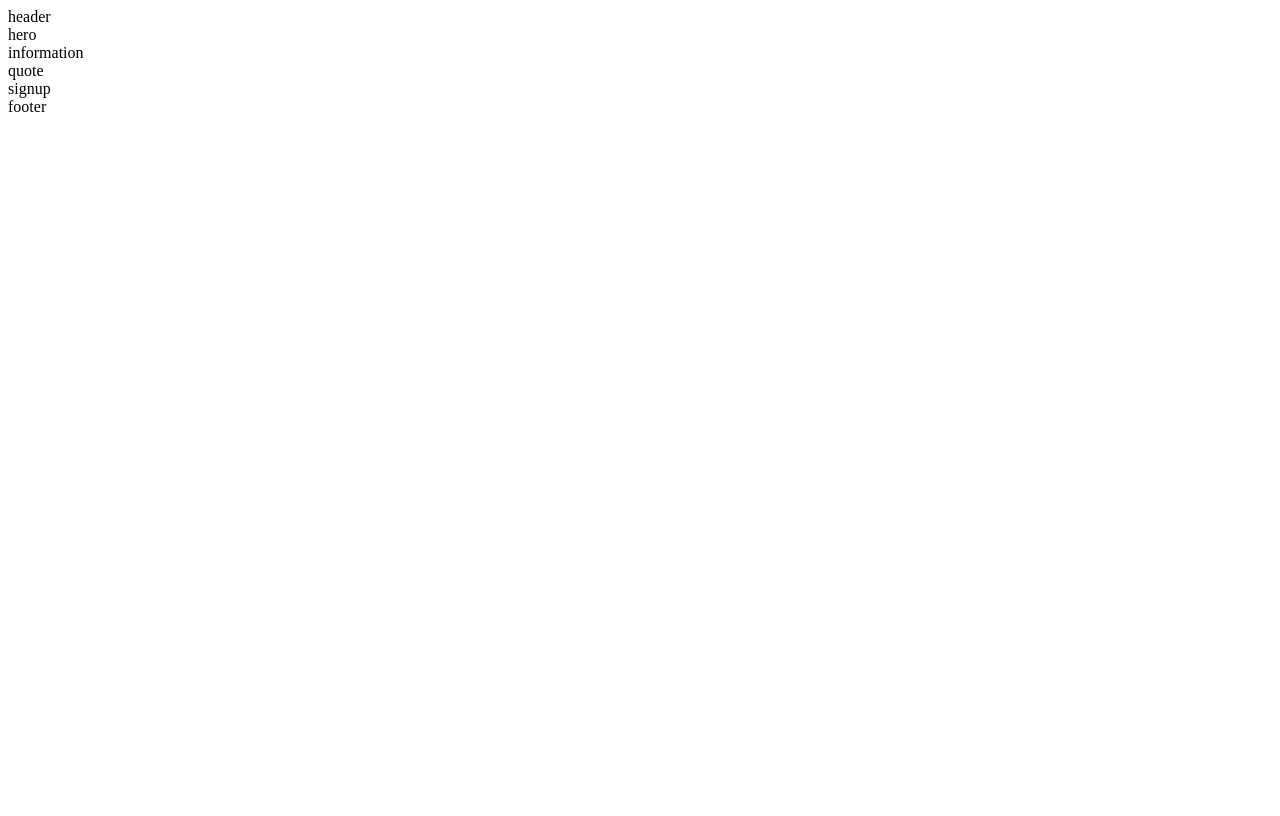
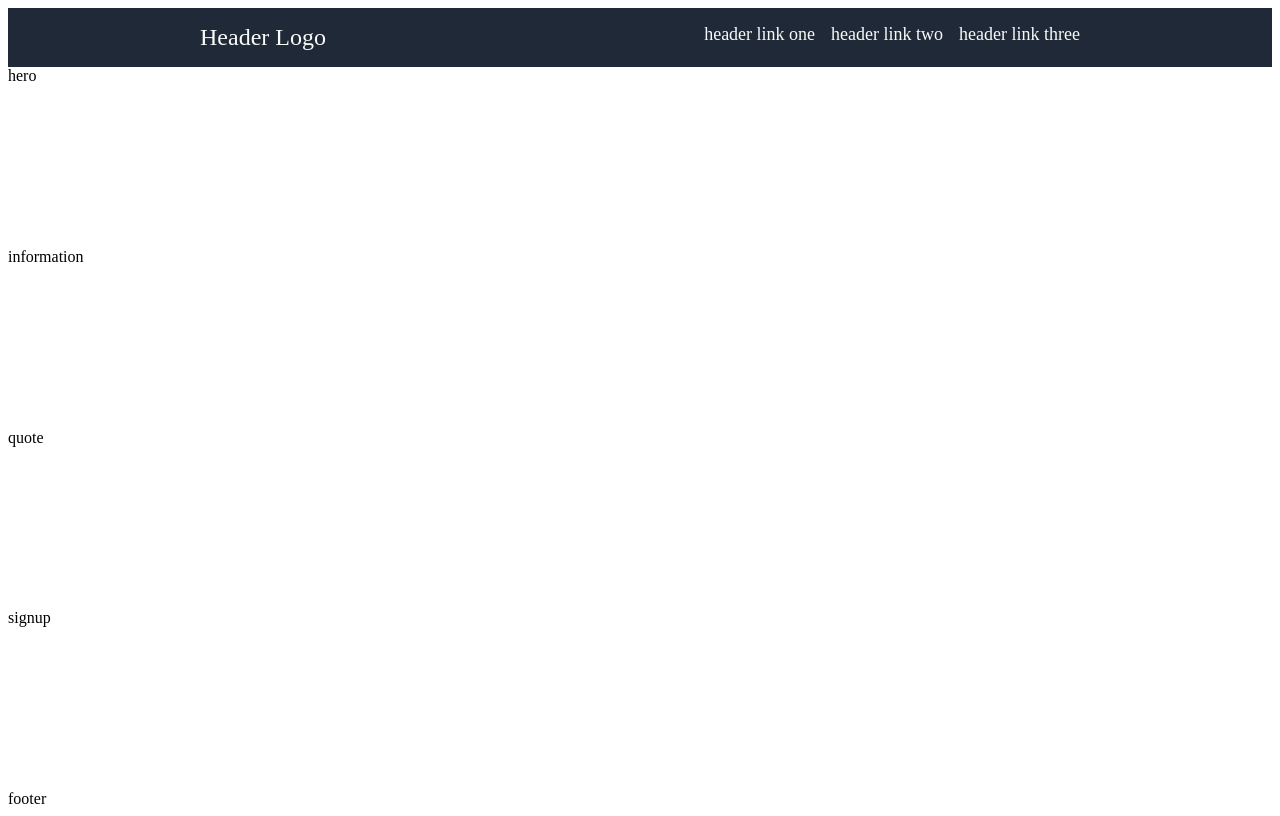
Before and after one commit to Helge-R/landing-page-odin, a plain HTML site: page index.html in a window 1280 px wide. Drawn offline with Linux system fonts and the light colour scheme.

Commit message:
Style the header with CSS to fit the design image

```diff
--- a/index.html
+++ b/index.html
@@ -7,7 +7,12 @@
     </head>
     <body>
         <div class="header">
-            header
+            <div class="header-logo">Header Logo</div>
+            <ul class="header-links">
+                <li><a href="">header link one</a></li>
+                <li><a href="">header link two</a></li>
+                <li><a href="">header link three</a></li>
+            </ul>
         </div>
         <div class="hero">
             hero
--- a/styles.css
+++ b/styles.css
@@ -1,23 +1,49 @@
 body {
     display: flex;
     flex-direction: column;
+
+    height: 100vh;
 }
 
 .header {
+    display: flex;
+
+    background-color: #1F2937;
+    padding: 16px 15vw;
+}
+.hero {
+    flex: 1;
+}
+.information {
+    flex: 1;
+}
+.quote {
+    flex: 1;
+}
+.signup {
+    flex: 1;
+}
+.footer {
+}
+
+.header-links {
+    display: flex;
+    gap: 16px;
+
+    list-style: none;
+    margin: 0;
+    padding: 0;
+}
+
+.header-logo {
+    margin: 0 auto 0 0;
+    color: #F9FAF8;
+    font-size: 24px;
 
 }
-.hero {
 
+a {
+    text-decoration: none;
+    font-size: 18px;
+    color: #F9FAF8;
 }
-.information {
-
-}
-.quote {
-
-}
-.signup {
-
-}
-.footer {
-
-}
```
